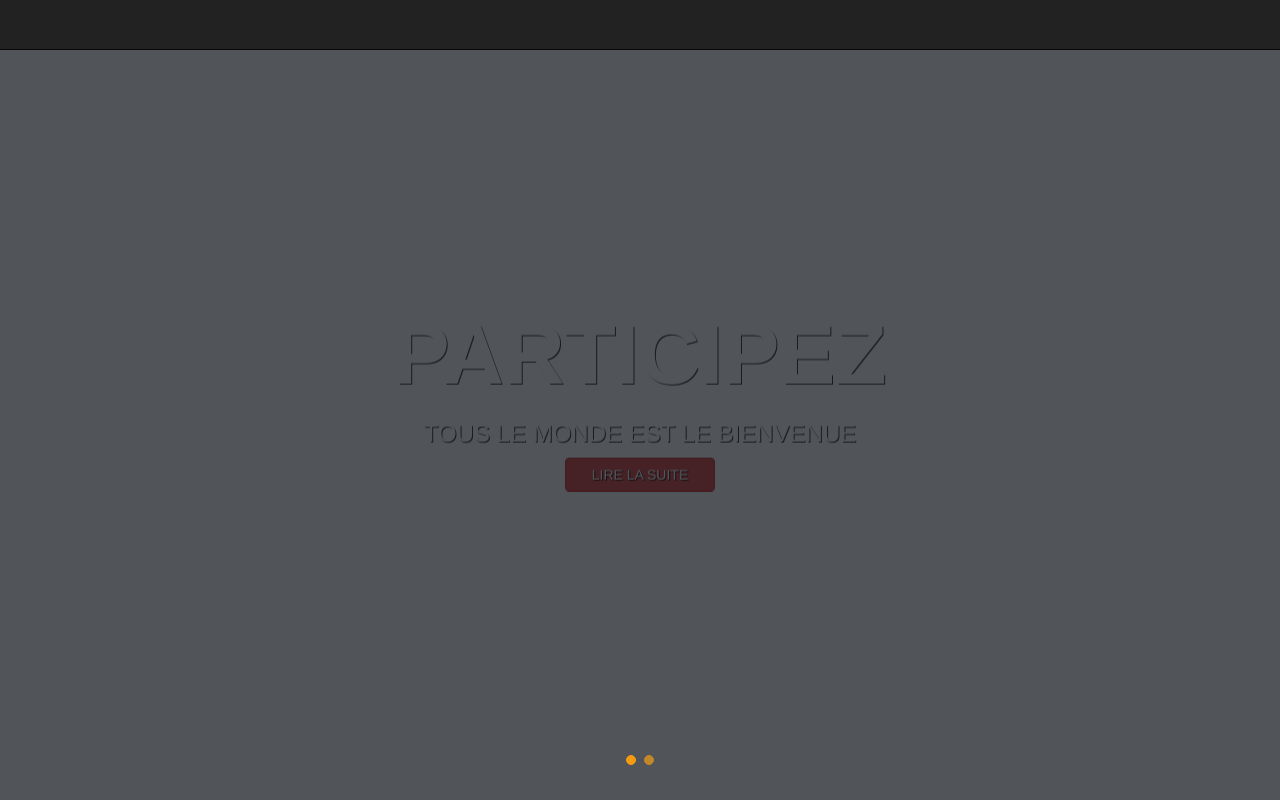
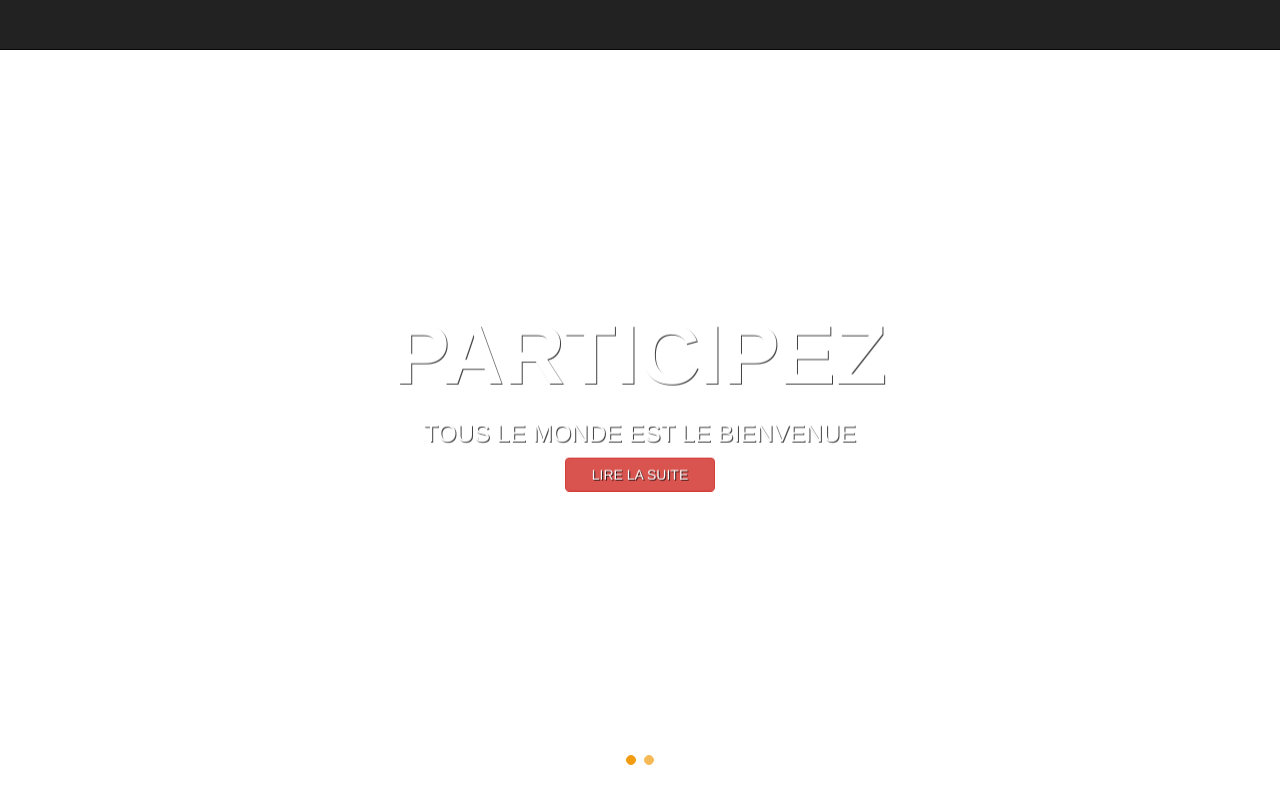
Before and after one commit to supermus/gevetikv2, a CakePHP app: the page made by src/Template/Pages/home.ctp in a window 1280 px wide. Run offline with PHP 8.4 and a stand-in for CakePHP, Linux system fonts and the light colour scheme; the template is opened without the code that fills it, so the values that code supplies are empty; some libraries are stand-ins or nearby versions.

Commit message:
retrait du overlay ( ça sert à rien ça "recouvre" du coup quelque soit son focus tu peux rien faire.

```diff
--- a/src/Template/Pages/home.ctp
+++ b/src/Template/Pages/home.ctp
@@ -4,8 +4,6 @@
   }
 </style>
 <div class="carousel fade-carousel slide" data-ride="carousel" data-interval="4000" id="bs-carousel">
-  <!-- Overlay -->
-  <div class="overlay"></div>
 
   <!-- Indicators -->
   <ol class="carousel-indicators">
```
